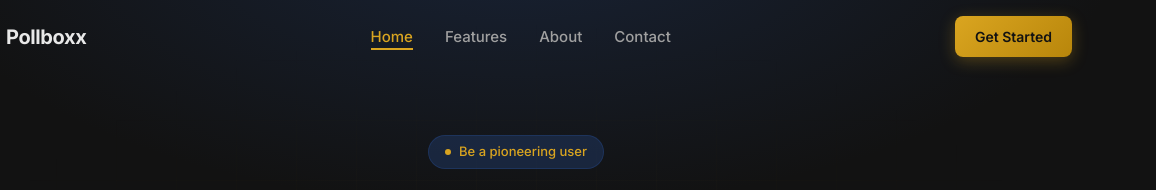
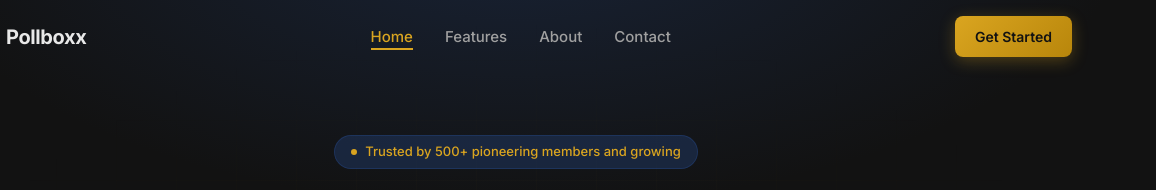
Before and after one commit to mapriggs/pollboxx.com, a plain HTML site: page new-index.html in a window 1280 px wide. Shown: the top 190 px of the page, 124-1280 px from the left. Drawn offline with nearby package versions, Linux system fonts and the light colour scheme.

Commit message:
Update new-index.html

```diff
--- a/new-index.html
+++ b/new-index.html
@@ -3,8 +3,8 @@
 <head>
   <meta charset="UTF-8" />
   <meta name="viewport" content="width=device-width, initial-scale=1.0" />
-  <meta name="description" content="Meridian — Strategic business solutions that drive growth, efficiency, and lasting impact for modern enterprises." />
-  <title>Meridian | Strategic Business Solutions</title>
+  <meta name="description" content="Pollboxx — Massively scaled public pulse platform built for the people by the people." />
+  <title>Pollboxx | Massively scaled public pulse platform</title>
 
   <!-- Google Fonts -->
   <link rel="preconnect" href="https://fonts.googleapis.com" />
@@ -99,7 +99,7 @@
       <div class="hero-content">
         <div class="hero-badge">
           <span class="hero-badge-dot"></span>
-          Be a pioneering user
+          Trusted by 500+ pioneering members and growing
         </div>
 
         <h1 class="hero-title">
```
